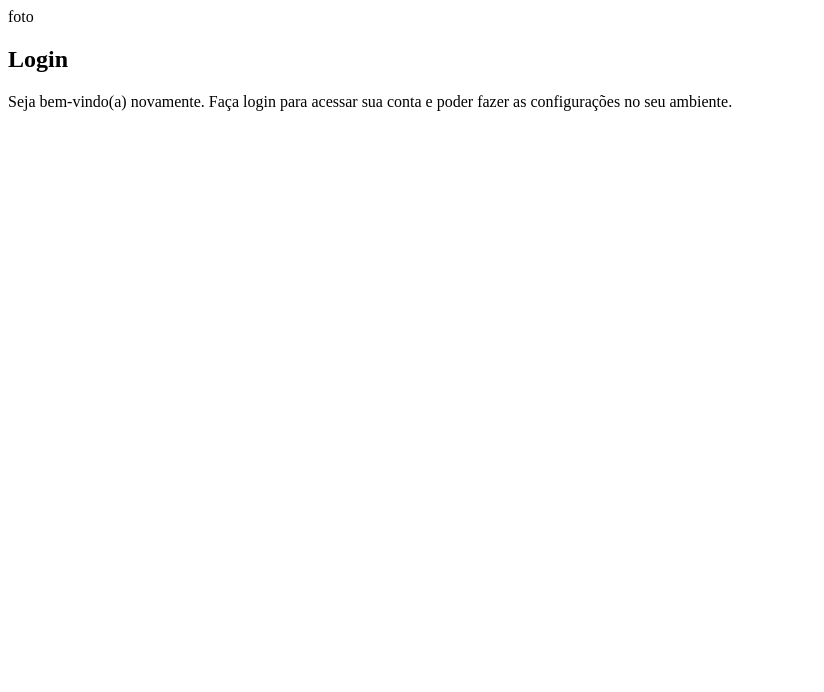
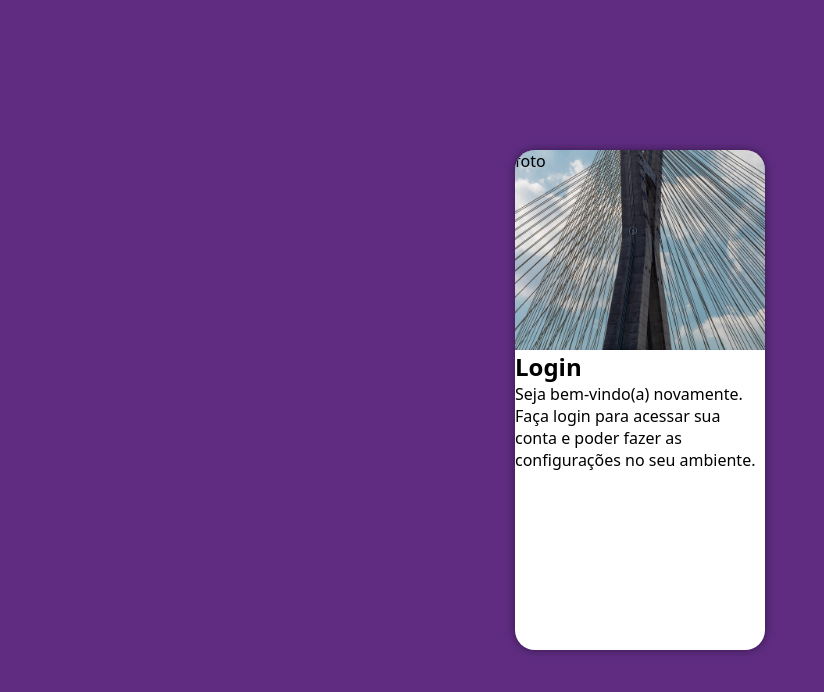
Before and after one commit to edilsonguti/projeto-login, a plain HTML site: page index.html in a window 1280 px wide. Shown: the whole page, without its empty margins (0-824 px from the left). Drawn offline with Linux system fonts and the light colour scheme.

Commit message:
criado stylo-login

```diff
--- a/estilos/style.css
+++ b/estilos/style.css
@@ -6,3 +6,48 @@ Paleta de cores
 Verde: #49a09d
 Lilás: #5f2c82
 */
+* {
+    font-family: system-ui, -apple-system, BlinkMacSystemFont, 'Segoe UI', Roboto, Oxygen, Ubuntu, Cantarell, 'Open Sans', 'Helvetica Neue', sans-serif;
+    padding: 0px;
+    margin: 0px;
+    box-sizing: border-box;
+}
+
+body, html {
+    background-color: #5f2c82;
+    height: 100vh;
+    width: 100vw;
+}
+
+main {
+    position: relative;
+    height: 100vh;
+    width: 100vw;
+}
+
+section#login {
+    position: absolute;
+    top: 50%;
+    left: 50%;
+    transform: translate(-50%, -50%);
+    overflow: hidden;
+
+    background-color: white;
+    width: 250px;
+    height: 500px;
+    border-radius: 20px;
+    box-shadow: 0px 0px 10px rgba(0, 0, 0, 0.450);
+}
+
+section#login > div#imagem {
+    display: block;
+    background: #5f2c82 url(../imagens/foto.jpg);
+    background-size: cover;
+    background-position: left bottom;
+    height: 200px;
+}
+
+section#login > div#formulario {
+    display: block;
+    padding: 10px;
+}
```
